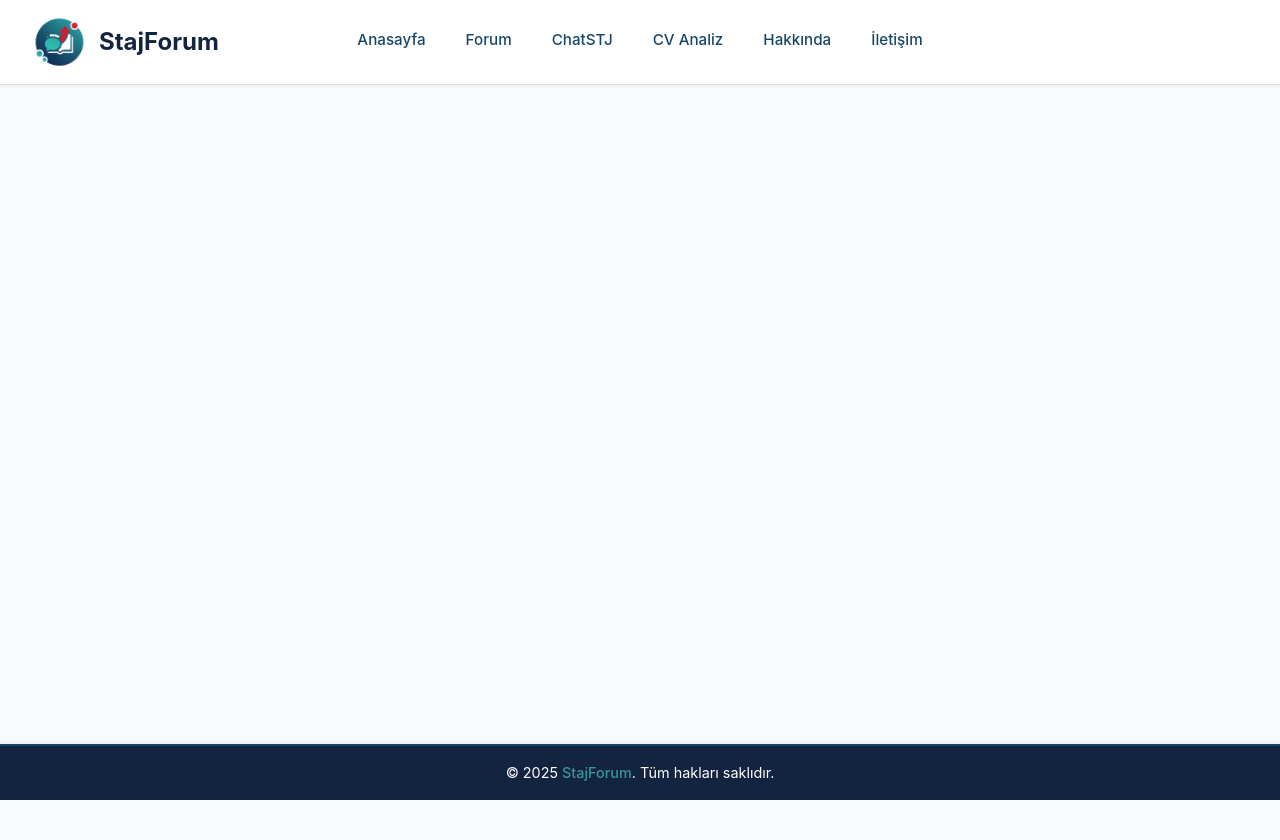
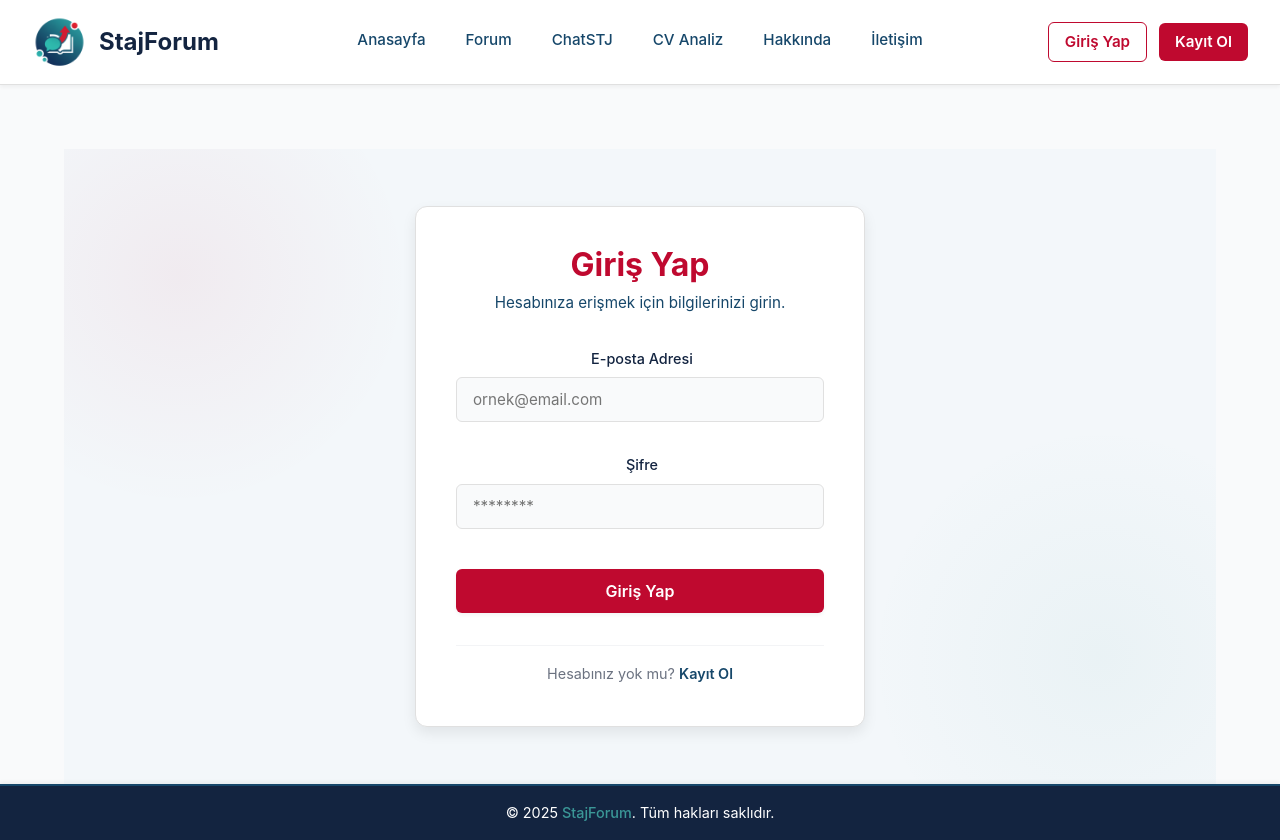
Before and after one commit to SevvalEnsarioglu/staj-forum-web, a React (Vite) app: page /giris in a window 1280 px wide. Before the commit the page ends 800 px from the top, so only its background shows below. Built offline with nearby package versions, Linux system fonts and the light colour scheme; no server answers.

Commit message:
Giriş ve Kayıt Sayfası TopAppBar'a eklendi

```diff
--- a/src/App.tsx
+++ b/src/App.tsx
@@ -8,6 +8,8 @@ import ForumKonuSecimi from "./pages/ForumKonuSecimi";
 import Hakkinda from "./pages/Hakkinda";
 import Iletisim from "./pages/Iletisim.tsx";
 import CVAnaliz from "./pages/CVAnaliz";
+import Giris from "./pages/Giris";
+import Kayit from "./pages/Kayit";
 
 import TopAppBar from "./components/TopAppBar";
 import BottomBar from "./components/BottomBar.tsx";
@@ -25,6 +27,8 @@ function App() {
                     <Route path="/chatstj" element={<ChatStj />} />
                     <Route path="/cv-analiz" element={<CVAnaliz />} />
                     <Route path="/hakkinda" element={<Hakkinda />} />
+                    <Route path="/giris" element={<Giris />} />
+                    <Route path="/kayit" element={<Kayit />} />
                     <Route path="/iletisim" element={<Iletisim />} />
                 </Routes>
             </main>
--- a/src/components/TopAppBar.tsx
+++ b/src/components/TopAppBar.tsx
@@ -57,6 +57,15 @@ const TopAppBar: React.FC = () => {
                 </ul>
             </nav>
 
+            <div className="auth-buttons">
+                <Link to="/giris" className="auth-link outline">
+                    Giriş Yap
+                </Link>
+                <Link to="/kayit" className="auth-link">
+                    Kayıt Ol
+                </Link>
+            </div>
+
             <button
                 className={`hamburger-menu ${isMenuOpen ? "active" : ""}`}
                 onClick={toggleMenu}
--- a/src/styles/components/TopAppBar.css
+++ b/src/styles/components/TopAppBar.css
@@ -94,6 +94,17 @@
 .auth-buttons .auth-link:hover {
   background-color: var(--color-primary-dark);
   transform: scale(1.05);
+}
+
+.auth-buttons .auth-link.outline {
+  background-color: transparent;
+  border: 1px solid var(--color-primary);
+  color: var(--color-primary);
+}
+
+.auth-buttons .auth-link.outline:hover {
+  background-color: var(--color-primary);
+  color: var(--color-text-light);
 }
 
 /* Hamburger Menu */
--- /dev/null
+++ b/src/styles/pages/Auth.css
@@ -0,0 +1,163 @@
+/* Auth Pages Styles (Login/Register) */
+
+.auth-page {
+    display: flex;
+    align-items: center;
+    justify-content: center;
+    min-height: calc(100vh - var(--header-height-desktop) - 80px);
+    /* Adjust for header/footer */
+    padding: var(--spacing-4xl) var(--spacing-lg);
+    background: var(--color-bg-tertiary);
+    background-image:
+        radial-gradient(circle at 10% 20%, rgba(191, 9, 47, 0.05) 0%, transparent 20%),
+        radial-gradient(circle at 90% 80%, rgba(59, 151, 151, 0.05) 0%, transparent 20%);
+}
+
+.auth-container {
+    width: 100%;
+    max-width: 450px;
+    background: var(--color-bg-primary);
+    border-radius: var(--radius-xl);
+    box-shadow: var(--shadow-xl);
+    padding: var(--spacing-3xl);
+    border: 1px solid var(--color-border-light);
+    animation: slideUp 0.5s ease-out;
+}
+
+@keyframes slideUp {
+    from {
+        opacity: 0;
+        transform: translateY(20px);
+    }
+
+    to {
+        opacity: 1;
+        transform: translateY(0);
+    }
+}
+
+.auth-header {
+    text-align: center;
+    margin-bottom: var(--spacing-2xl);
+}
+
+.auth-header h1 {
+    font-size: var(--font-size-3xl);
+    color: var(--color-primary);
+    margin-bottom: var(--spacing-sm);
+    font-weight: var(--font-weight-bold);
+}
+
+.auth-header p {
+    color: var(--color-text-secondary);
+    font-size: var(--font-size-base);
+}
+
+.auth-form {
+    display: flex;
+    flex-direction: column;
+    gap: var(--spacing-lg);
+}
+
+.form-row {
+    display: flex;
+    gap: var(--spacing-md);
+}
+
+.form-row .form-group {
+    flex: 1;
+}
+
+.form-group {
+    display: flex;
+    flex-direction: column;
+    gap: var(--spacing-xs);
+}
+
+.form-group label {
+    font-size: var(--font-size-sm);
+    font-weight: var(--font-weight-medium);
+    color: var(--color-text-primary);
+    margin-left: var(--spacing-xs);
+}
+
+.form-group input {
+    padding: var(--spacing-md) var(--spacing-lg);
+    border: 1px solid var(--color-border-light);
+    border-radius: var(--radius-md);
+    font-size: var(--font-size-base);
+    transition: all var(--transition-fast);
+    background: var(--color-bg-secondary);
+    color: var(--color-text-primary);
+}
+
+.form-group input:focus {
+    outline: none;
+    border-color: var(--color-accent);
+    box-shadow: 0 0 0 3px var(--color-accent-light);
+    background: var(--color-bg-primary);
+}
+
+.auth-button {
+    margin-top: var(--spacing-sm);
+    background-color: var(--color-primary);
+    color: var(--color-text-light);
+    font-weight: var(--font-weight-semibold);
+    font-size: var(--font-size-md);
+    padding: var(--spacing-md);
+    border-radius: var(--radius-md);
+    border: none;
+    cursor: pointer;
+    transition: all var(--transition-fast);
+    box-shadow: var(--shadow-sm);
+}
+
+.auth-button:hover {
+    background-color: var(--color-primary-dark);
+    transform: translateY(-2px);
+    box-shadow: var(--shadow-md);
+}
+
+.auth-button:active {
+    transform: translateY(0);
+}
+
+.auth-footer {
+    margin-top: var(--spacing-2xl);
+    text-align: center;
+    padding-top: var(--spacing-lg);
+    border-top: 1px solid var(--color-border-lighter);
+}
+
+.auth-footer p {
+    font-size: var(--font-size-sm);
+    color: var(--color-text-muted);
+}
+
+.auth-footer a {
+    color: var(--color-secondary);
+    font-weight: var(--font-weight-semibold);
+    text-decoration: none;
+    transition: color var(--transition-fast);
+}
+
+.auth-footer a:hover {
+    color: var(--color-primary);
+    text-decoration: underline;
+}
+
+/* Response Design */
+@media (max-width: 480px) {
+    .auth-page {
+        padding: var(--spacing-xl) var(--spacing-md);
+    }
+
+    .auth-container {
+        padding: var(--spacing-xl);
+    }
+
+    .form-row {
+        flex-direction: column;
+        gap: var(--spacing-lg);
+    }
+}
```
